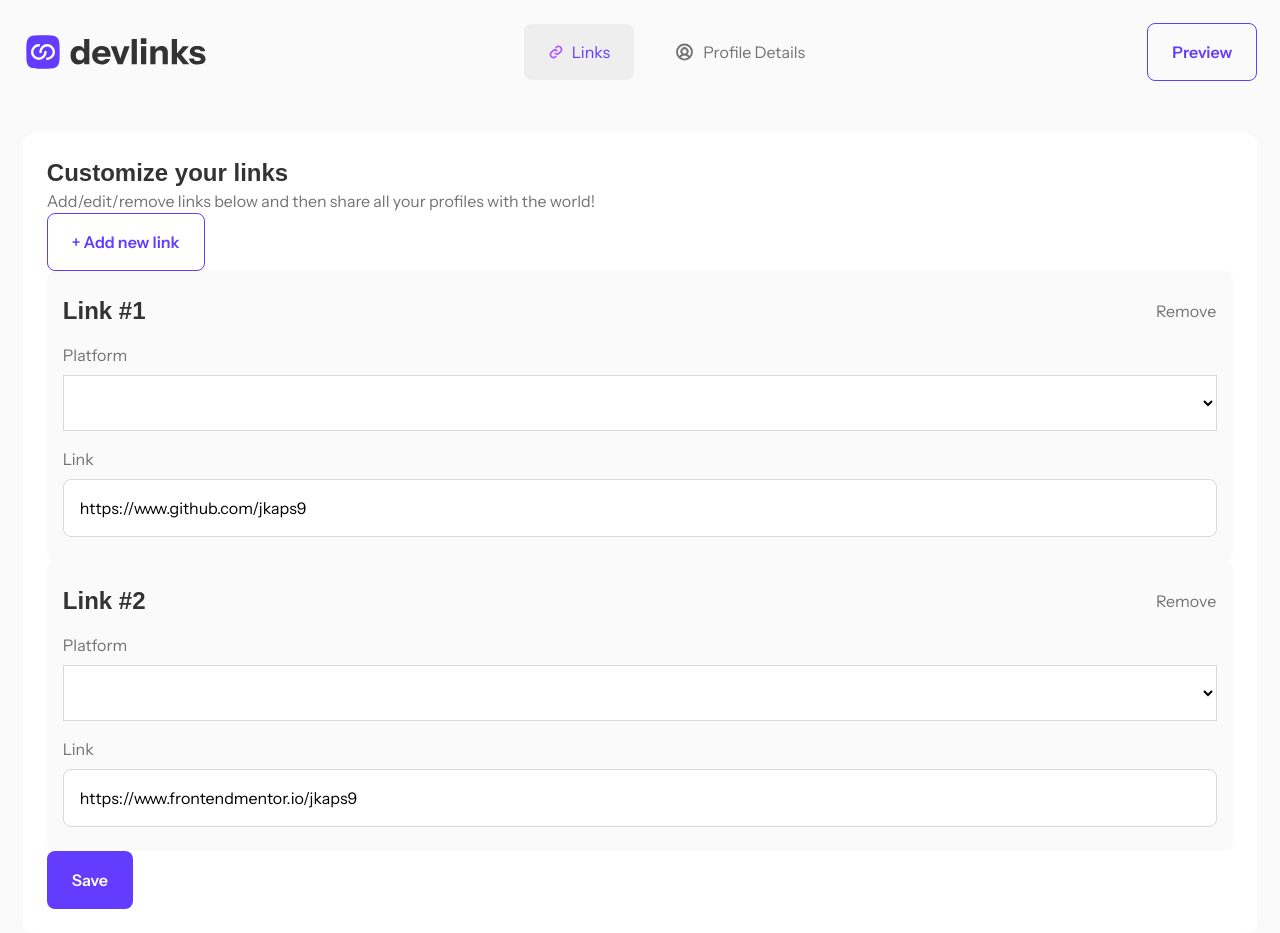
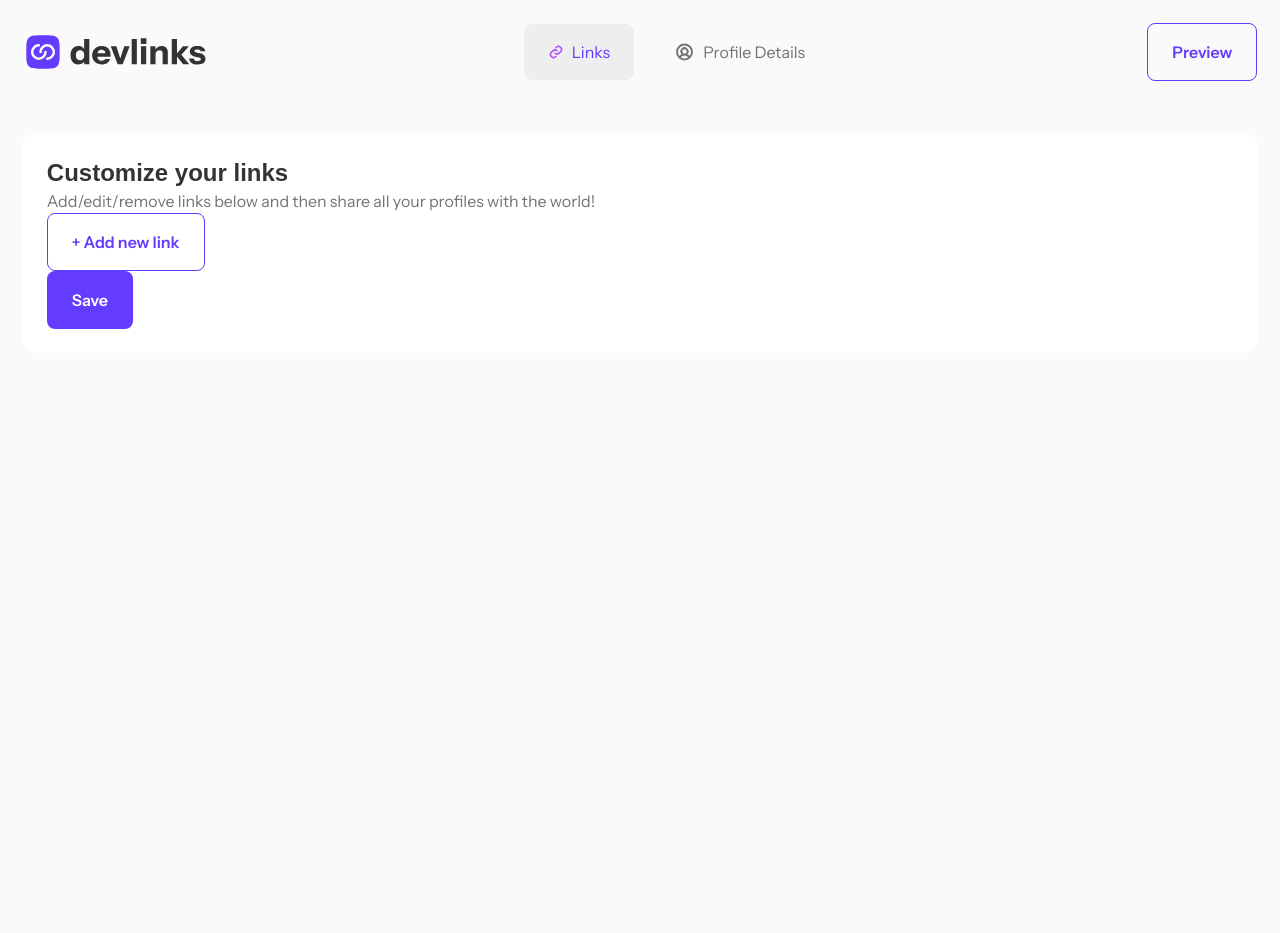
Before and after one commit to jkaps9/link-sharing-app, a React (Vite) app: page /links in a window 1280 px wide. After the commit the page ends 800 px from the top, so only its background shows below. Built offline with nearby package versions, Linux system fonts and the light colour scheme; a web font is replaced by a local one.

Commit message:
refactor: streamline UserLink component structure and integrate form handling in Links component

```diff
--- a/src/components/UserLink.jsx
+++ b/src/components/UserLink.jsx
@@ -22,18 +22,12 @@ const UserLink = ({ userLink, onDelete }) => {
 
   return (
     <>
-      <div>
-        <form>
       <section>
         <header className="row">
           <div>
             <h2>Link #{formData.order}</h2>
           </div>
-              <button
-                type="button"
-                className="btn btn--text"
-                onClick={onDelete}
-              >
+          <button type="button" className="btn btn--text" onClick={onDelete}>
             Remove
           </button>
         </header>
@@ -80,8 +74,6 @@ const UserLink = ({ userLink, onDelete }) => {
           />
         </div>
       </section>
-        </form>
-      </div>
     </>
   );
 };
--- a/src/routes/links.jsx
+++ b/src/routes/links.jsx
@@ -1,26 +1,15 @@
-import { useState } from "react";
+import { useLocalStorage } from "../hooks/useLocalStorage.js";
 import UserLink from "../components/UserLink.jsx";
 
-const initialState = [
-  {
-    id: crypto.randomUUID(),
-    order: 1,
-    platform: "GitHub",
-    url: "https://www.github.com/jkaps9",
-  },
-  {
-    id: crypto.randomUUID(),
-    order: 2,
-    platform: "Frontend Mentor",
-    url: "https://www.frontendmentor.io/jkaps9",
-  },
-];
 const Links = () => {
-  const [userLinks, setUserLinks] = useState(initialState);
+  const [userLinks, setUserLinks] = useLocalStorage("userLinks", []);
 
   const addLink = (newLink) => {
     setUserLinks((prev) => {
-      const maxItem = prev.reduce((previous, current) =>
+      const maxItem =
+        prev.length === 0
+          ? { order: 0 }
+          : prev.reduce((previous, current) =>
               previous.order > current.order ? previous : current,
             );
       newLink.order = maxItem.order + 1;
@@ -40,8 +29,6 @@ const Links = () => {
           Add/edit/remove links below and then share all your profiles with the
           world!
         </p>
-      </header>
-      <section>
         <button
           type="button"
           className="btn btn--secondary"
@@ -56,22 +43,24 @@ const Links = () => {
         >
           + Add new link
         </button>
-        <ul>
+      </header>
+      <section>
+        <form>
           {userLinks.map((link) => (
-            <li key={link.id}>
             <UserLink
+              key={link.id}
               userLink={link}
               onDelete={() => removeLink(link.id)}
             ></UserLink>
-            </li>
           ))}
-        </ul>
-      </section>
+
           <footer>
-        <button type="button" className="btn btn--primary">
+            <button type="submit" className="btn btn--primary">
               Save
             </button>
           </footer>
+        </form>
+      </section>
     </section>
   );
 };
```
Lines whose indentation alone changed are shown as unchanged.
